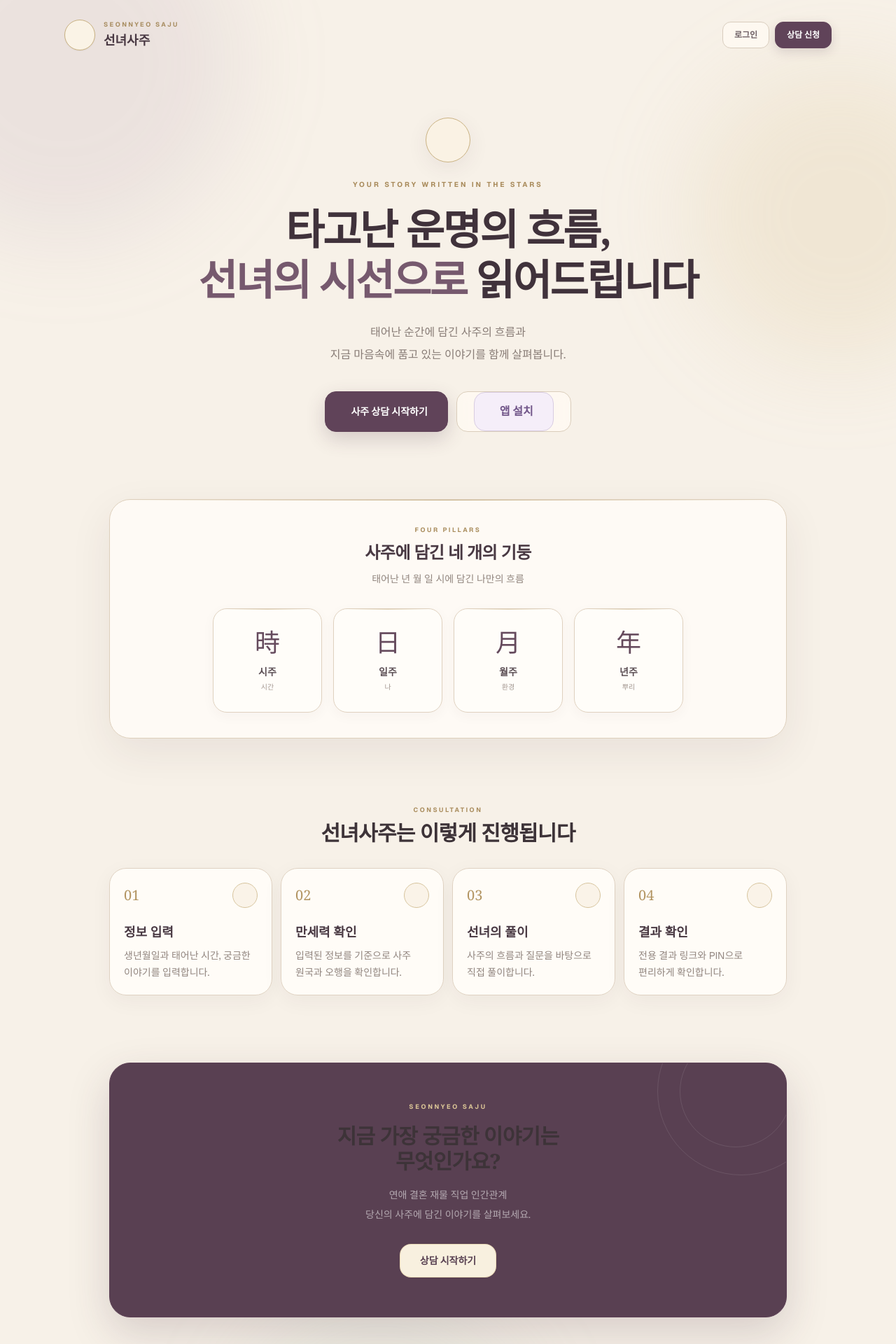
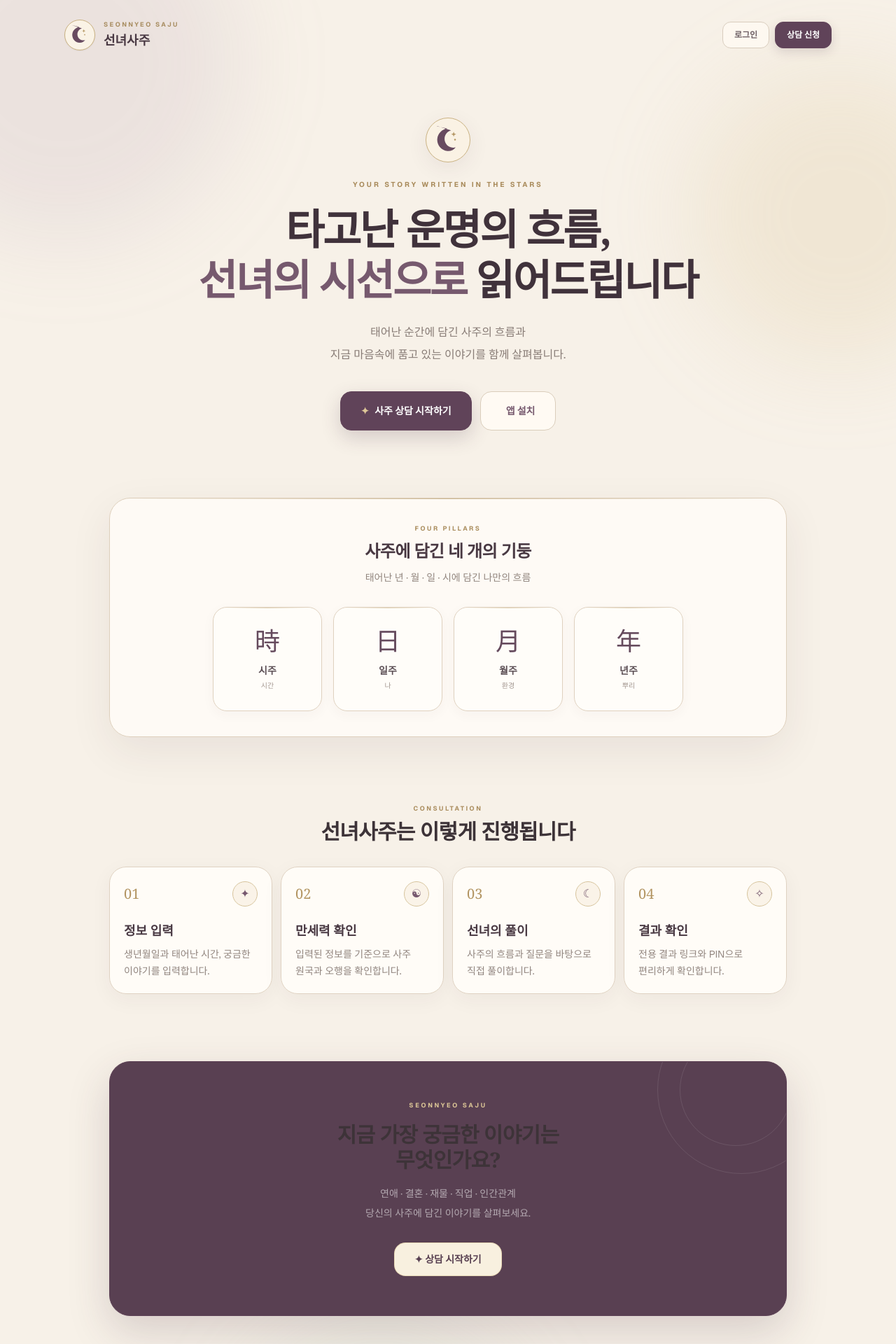
Before and after one commit to freesoo-heets/seonnyeo-saju, a Next.js app: page / in a window 1280 px wide. Shown: the top 1920 px of the page at 70% size. Built offline with nearby package versions, Linux system fonts and the light colour scheme.

Commit message:
Fix homepage branding icons and install button

```diff
--- a/app/page.tsx
+++ b/app/page.tsx
@@ -2,50 +2,53 @@ import Link from "next/link";
 
 import InstallAppButton from "@/components/pwa/InstallAppButton";
 
+function MoonMark({ large = false }: { large?: boolean }) {
+  return (
+    <svg
+      viewBox="0 0 64 64"
+      className={large ? "h-10 w-10" : "h-7 w-7"}
+      aria-hidden="true"
+    >
+      <path
+        d="M39 10c-10.7 2.9-17 13.9-14.1 24.6C27.8 45.3 38.8 51.6 49.5 48.7 45.2 54.5 38.4 58 30.7 57.3 16.6 56 6.2 43.5 7.5 29.4 8.6 16.9 18.5 7.3 30.6 5.6 3-.4 5.9-.1 8.4.5Z"
+        fill="#684b60"
+      />
+      <path
+        d="M45 13l1.5 4.2 4.2 1.5-4.2 1.5L45 24.4l-1.5-4.2-4.2-1.5 4.2-1.5L45 13Z"
+        fill="#b49764"
+      />
+      <circle cx="48" cy="31" r="2" fill="#b49764" />
+    </svg>
+  );
+}
+
 export default function HomePage() {
   return (
     <main className="relative min-h-screen overflow-hidden bg-[#f7f1e8] text-[#3f343a]">
-
       {/* 배경 */}
       <div className="pointer-events-none absolute inset-0 overflow-hidden">
         <div className="absolute -left-40 -top-40 h-[500px] w-[500px] rounded-full bg-[#aa8ba7]/15 blur-3xl" />
         <div className="absolute -right-32 top-24 h-[420px] w-[420px] rounded-full bg-[#d6bd87]/20 blur-3xl" />
         <div className="absolute bottom-[-180px] left-[25%] h-[450px] w-[450px] rounded-full bg-[#aabdae]/15 blur-3xl" />
-
-        <div className="absolute right-[5%] top-12 text-[180px] leading-none text-[#6b4d64]/[0.035]">
-
-        </div>
-
-        <div className="absolute left-[7%] top-[42%] text-4xl text-[#ae9060]/10">
-
-        </div>
-
-        <div className="absolute bottom-[20%] right-[10%] text-3xl text-[#72566b]/10">
-
-        </div>
       </div>
-
 
       {/* NAV */}
       <header className="relative z-10 mx-auto max-w-6xl px-5 pt-5 sm:px-7 sm:pt-7">
         <div className="flex items-center justify-between">
-
           <Link href="/" className="flex items-center gap-3">
-            <div className="flex h-11 w-11 items-center justify-center rounded-full border border-[#c9b181] bg-[#faf3e6] text-xl text-[#72546a] shadow-sm">
-
+            <div className="flex h-11 w-11 items-center justify-center rounded-full border border-[#c9b181] bg-[#faf3e6] shadow-sm">
+              <MoonMark />
             </div>
 
             <div>
               <p className="text-[9px] font-bold tracking-[0.27em] text-[#a88d61]">
                 SEONNYEO SAJU
               </p>
-
               <p className="font-serif text-lg font-semibold text-[#493943]">
                 선녀사주
               </p>
             </div>
           </Link>
-
 
           <div className="flex items-center gap-2">
             <Link
@@ -54,7 +57,6 @@ export default function HomePage() {
             >
               로그인
             </Link>
-
             <Link
               href="/apply"
               className="hidden rounded-xl border border-[#63465b] bg-[#604359] px-4 py-2.5 text-xs font-semibold text-white shadow-[0_5px_16px_rgba(76,49,68,0.16)] transition hover:bg-[#503749] sm:inline-flex"
@@ -62,18 +64,14 @@ export default function HomePage() {
               상담 신청
             </Link>
           </div>
-
         </div>
       </header>
 
-
       {/* HERO */}
       <section className="relative z-10 mx-auto max-w-6xl px-5 pb-16 pt-16 sm:px-7 sm:pb-24 sm:pt-24">
-
         <div className="mx-auto max-w-3xl text-center">
-
-          <div className="mx-auto flex h-16 w-16 items-center justify-center rounded-full border border-[#cbb383] bg-[#faf2e4] text-3xl text-[#76576e] shadow-[0_8px_30px_rgba(81,55,72,0.08)]">
-
+          <div className="mx-auto flex h-16 w-16 items-center justify-center rounded-full border border-[#cbb383] bg-[#faf2e4] shadow-[0_8px_30px_rgba(81,55,72,0.08)]">
+            <MoonMark large />
           </div>
 
           <p className="mt-6 text-[10px] font-bold tracking-[0.3em] text-[#a98b5b]">
@@ -83,9 +81,7 @@ export default function HomePage() {
           <h1 className="mt-5 font-serif text-[38px] font-semibold leading-[1.3] tracking-[-0.04em] text-[#40323b] sm:text-6xl sm:leading-[1.2]">
             타고난 운명의 흐름,
             <br />
-            <span className="text-[#76596e]">
-              선녀의 시선으로
-            </span>{" "}
+            <span className="text-[#76596e]">선녀의 시선으로</span>{" "}
             읽어드립니다
           </h1>
 
@@ -95,53 +91,41 @@ export default function HomePage() {
             지금 마음속에 품고 있는 이야기를 함께 살펴봅니다.
           </p>
 
-
           <div className="mt-9 flex flex-col justify-center gap-3 sm:flex-row">
-
             <Link
               href="/apply"
               className="inline-flex min-h-14 items-center justify-center gap-2 rounded-2xl border border-[#62445a] bg-[#604359] px-7 text-sm font-bold text-white shadow-[0_10px_28px_rgba(77,49,69,0.2)] transition hover:-translate-y-0.5 hover:bg-[#51374a]"
             >
-              <span className="text-[#dec898]"></span>
+              <span className="text-[#dec898]">✦</span>
               사주 상담 시작하기
             </Link>
 
-            <div className="flex min-h-14 items-center justify-center rounded-2xl border border-[#dacdbb] bg-[#fffaf3]/80 px-6 text-sm font-semibold text-[#71636a] backdrop-blur">
+            <div className="flex min-h-14 items-stretch [&>button]:min-h-14 [&>button]:w-full [&>button]:rounded-2xl [&>button]:border [&>button]:border-[#dacdbb] [&>button]:bg-[#fffaf3] [&>button]:px-7 [&>button]:text-sm [&>button]:font-bold [&>button]:text-[#76596e] [&>button]:shadow-none sm:[&>button]:w-auto">
               <InstallAppButton />
             </div>
-
           </div>
-
         </div>
       </section>
 
-
       {/* FOUR PILLARS */}
       <section className="relative z-10 mx-auto max-w-5xl px-5 pb-16 sm:px-7 sm:pb-24">
-
         <div className="overflow-hidden rounded-[30px] border border-[#ddcfbc] bg-[rgba(255,252,247,0.86)] shadow-[0_20px_60px_rgba(65,43,56,0.08)] backdrop-blur">
-
           <div className="h-px bg-gradient-to-r from-transparent via-[#b39764]/70 to-transparent" />
 
           <div className="p-6 sm:p-9">
-
             <div className="text-center">
               <p className="text-[9px] font-bold tracking-[0.28em] text-[#aa8d5e]">
                 FOUR PILLARS
               </p>
-
               <h2 className="mt-2 font-serif text-2xl font-semibold text-[#493943]">
                 사주에 담긴 네 개의 기둥
               </h2>
-
               <p className="mt-3 text-sm text-[#91857e]">
-                태어난 년  월  일  시에 담긴 나만의 흐름
+                태어난 년 · 월 · 일 · 시에 담긴 나만의 흐름
               </p>
             </div>
 
-
             <div className="mx-auto mt-8 grid max-w-2xl grid-cols-4 gap-2 sm:gap-4">
-
               {[
                 ["時", "시주", "시간"],
                 ["日", "일주", "나"],
@@ -153,162 +137,88 @@ export default function HomePage() {
                   className="relative overflow-hidden rounded-[20px] border border-[#dfd1bf] bg-[#fffdf9] px-2 py-5 text-center shadow-[0_5px_18px_rgba(67,44,58,0.04)] sm:py-7"
                 >
                   <div className="absolute inset-x-4 top-0 h-px bg-gradient-to-r from-transparent via-[#c4a975]/50 to-transparent" />
-
-                  <p className="font-serif text-3xl text-[#654a5d] sm:text-4xl">
-                    {hanja}
-                  </p>
-
-                  <p className="mt-3 text-xs font-bold text-[#5d5056] sm:text-sm">
-                    {name}
-                  </p>
-
-                  <p className="mt-1 hidden text-[10px] text-[#a39790] sm:block">
-                    {description}
-                  </p>
+                  <p className="font-serif text-3xl text-[#654a5d] sm:text-4xl">{hanja}</p>
+                  <p className="mt-3 text-xs font-bold text-[#5d5056] sm:text-sm">{name}</p>
+                  <p className="mt-1 hidden text-[10px] text-[#a39790] sm:block">{description}</p>
                 </div>
               ))}
-
             </div>
-
           </div>
         </div>
       </section>
 
-
       {/* CONSULTATION */}
       <section className="relative z-10 mx-auto max-w-5xl px-5 pb-16 sm:px-7 sm:pb-24">
-
         <div className="text-center">
           <p className="text-[9px] font-bold tracking-[0.28em] text-[#aa8d5e]">
             CONSULTATION
           </p>
-
           <h2 className="mt-2 font-serif text-2xl font-semibold sm:text-3xl">
             선녀사주는 이렇게 진행됩니다
           </h2>
         </div>
 
-
         <div className="mt-8 grid gap-3 sm:grid-cols-2 lg:grid-cols-4">
-
           {[
-            [
-              "01",
-              "정보 입력",
-              "생년월일과 태어난 시간, 궁금한 이야기를 입력합니다.",
-              "",
-            ],
-            [
-              "02",
-              "만세력 확인",
-              "입력된 정보를 기준으로 사주 원국과 오행을 확인합니다.",
-              "",
-            ],
-            [
-              "03",
-              "선녀의 풀이",
-              "사주의 흐름과 질문을 바탕으로 직접 풀이합니다.",
-              "",
-            ],
-            [
-              "04",
-              "결과 확인",
-              "전용 결과 링크와 PIN으로 편리하게 확인합니다.",
-              "",
-            ],
+            ["01", "정보 입력", "생년월일과 태어난 시간, 궁금한 이야기를 입력합니다.", "✦"],
+            ["02", "만세력 확인", "입력된 정보를 기준으로 사주 원국과 오행을 확인합니다.", "☯"],
+            ["03", "선녀의 풀이", "사주의 흐름과 질문을 바탕으로 직접 풀이합니다.", "☾"],
+            ["04", "결과 확인", "전용 결과 링크와 PIN으로 편리하게 확인합니다.", "✧"],
           ].map(([number, title, description, symbol]) => (
             <div
               key={number}
               className="rounded-[24px] border border-[#dfd2c2] bg-[rgba(255,253,249,0.9)] p-5 shadow-[0_8px_30px_rgba(65,43,56,0.05)]"
             >
               <div className="flex items-center justify-between">
-                <span className="font-serif text-xl text-[#b29461]">
-                  {number}
-                </span>
-
+                <span className="font-serif text-xl text-[#b29461]">{number}</span>
                 <span className="flex h-9 w-9 items-center justify-center rounded-full border border-[#d6c39c] bg-[#faf3e8] text-[#76586e]">
                   {symbol}
                 </span>
               </div>
-
-              <h3 className="mt-5 font-serif text-lg font-semibold text-[#493943]">
-                {title}
-              </h3>
-
-              <p className="mt-2 text-sm leading-6 text-[#91857f]">
-                {description}
-              </p>
+              <h3 className="mt-5 font-serif text-lg font-semibold text-[#493943]">{title}</h3>
+              <p className="mt-2 text-sm leading-6 text-[#91857f]">{description}</p>
             </div>
           ))}
-
         </div>
       </section>
 
-
       {/* FINAL CTA */}
       <section className="relative z-10 mx-auto max-w-5xl px-5 pb-16 sm:px-7 sm:pb-24">
-
         <div className="relative overflow-hidden rounded-[30px] border border-[#5c4055] bg-[#594052] px-6 py-10 text-center text-white shadow-[0_22px_60px_rgba(70,44,62,0.18)] sm:px-10 sm:py-14">
-
           <div className="pointer-events-none absolute -right-14 -top-20 h-60 w-60 rounded-full border border-white/10" />
           <div className="pointer-events-none absolute -right-2 -top-10 h-40 w-40 rounded-full border border-white/10" />
 
-          <div className="pointer-events-none absolute bottom-[-65px] left-10 text-[180px] leading-none text-white/[0.025]">
-
-          </div>
-
           <div className="relative">
-
             <p className="text-[9px] font-bold tracking-[0.3em] text-[#ddc797]">
               SEONNYEO SAJU
             </p>
-
             <h2 className="mt-4 font-serif text-2xl font-semibold sm:text-3xl">
               지금 가장 궁금한 이야기는
               <br />
               무엇인가요?
             </h2>
-
             <p className="mt-4 text-sm leading-7 text-white/55">
-              연애  결혼  재물  직업  인간관계
+              연애 · 결혼 · 재물 · 직업 · 인간관계
               <br />
               당신의 사주에 담긴 이야기를 살펴보세요.
             </p>
-
             <Link
               href="/apply"
               className="mt-7 inline-flex min-h-12 items-center justify-center rounded-2xl border border-[#dfca9d]/60 bg-[#f8f0df] px-7 text-sm font-bold text-[#584051] transition hover:-translate-y-0.5 hover:bg-white"
             >
-               상담 시작하기
+              ✦ 상담 시작하기
             </Link>
-
           </div>
-
         </div>
       </section>
 
-
       {/* FOOTER */}
       <footer className="relative z-10 border-t border-[#dfd4c6]/70 px-5 py-9 text-center">
-
-        <div className="text-[#b19667]">
-
-        </div>
-
-        <p className="mt-3 font-serif text-sm font-semibold text-[#65565e]">
-          선녀사주
-        </p>
-
-        <p className="mt-1 text-[9px] tracking-[0.22em] text-[#aaa09a]">
-          SEONNYEO SAJU
-        </p>
-
-        <p className="mt-4 text-[10px] text-[#b0a69f]">
-          개인 사주 상담
-        </p>
-
+        <div className="text-[#b19667]">✦　☾　✦</div>
+        <p className="mt-3 font-serif text-sm font-semibold text-[#65565e]">선녀사주</p>
+        <p className="mt-1 text-[9px] tracking-[0.22em] text-[#aaa09a]">SEONNYEO SAJU</p>
+        <p className="mt-4 text-[10px] text-[#b0a69f]">개인 사주 상담</p>
       </footer>
-
     </main>
   );
 }
```
